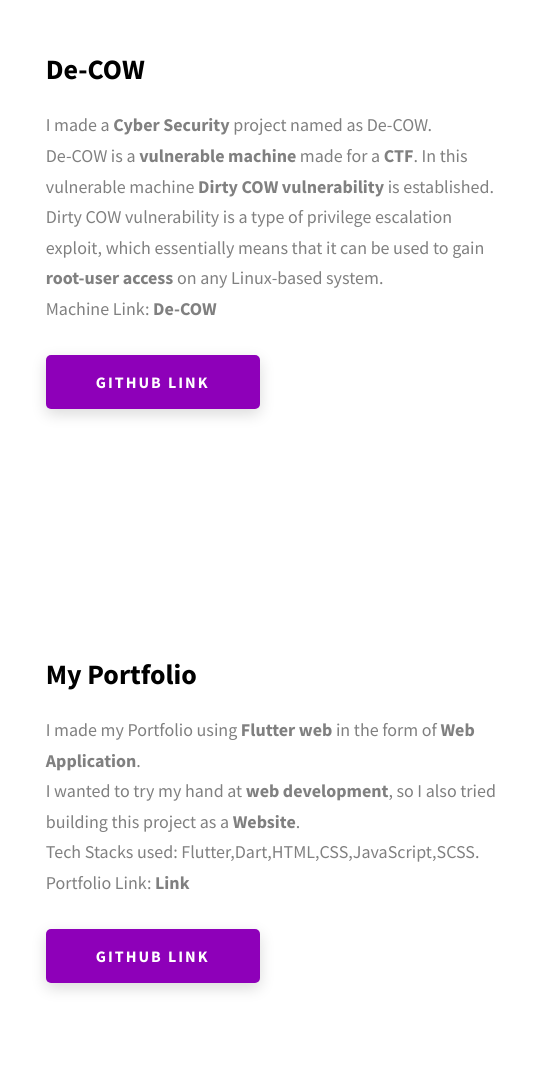
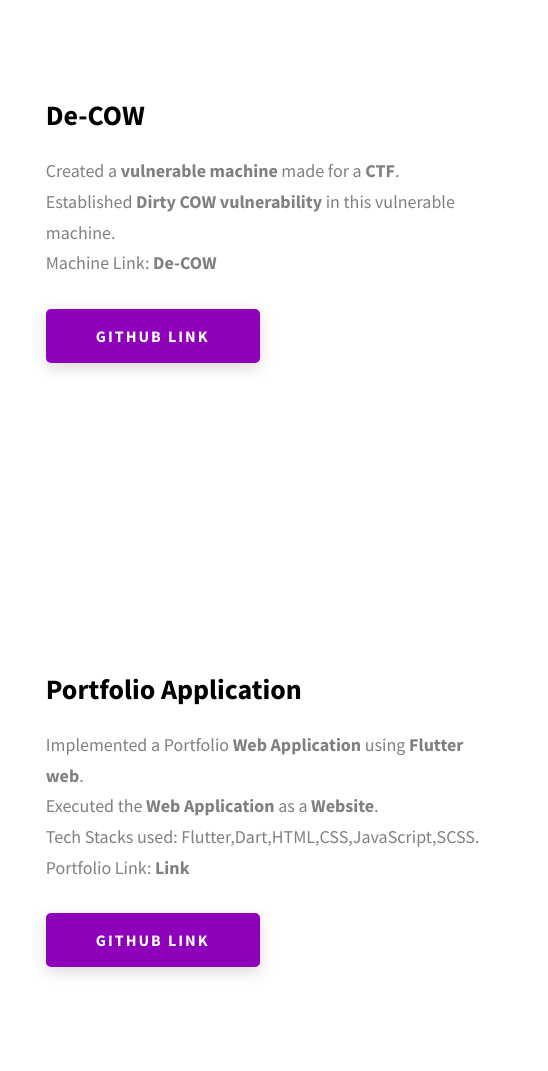
Before and after one commit to risacker/MyPortfolio, a website: page index.html in a window 1280 px wide. Shown: the part 2662-3733 px from the top of the page, 732-1280 px from the left. Drawn offline with Linux system fonts and the light colour scheme.

Commit message:
changed description of projects

```diff
--- a/index.html
+++ b/index.html
@@ -252,8 +252,8 @@
             <div class="projects__row-content">
               <h3 class="projects__row-content-title">Weather App</h3>
               <p class="projects__row-content-desc">
-                I made a Weather App using <strong>Flutter</strong>.<br>
-                The <strong>API</strong> is used in this app which allows to retrieve the exact weather conditions at any given time and location directly in the code.<br>
+                Implemented a Weather App using <strong>Flutter</strong>.<br>
+                Implemented an <strong>API</strong> that retrieves exact weather conditions at any given time.<br>
                 Tech Stacks used: Flutter,Dart,API.
               </p>
               <a
@@ -276,9 +276,8 @@
             <div class="projects__row-content">
               <h3 class="projects__row-content-title">De-COW</h3>
               <p class="projects__row-content-desc">
-                I made a <strong>Cyber Security</strong> project named as De-COW.<br>
-                De-COW is a <strong>vulnerable machine</strong> made for a <strong>CTF</strong>. In this vulnerable machine <strong>Dirty COW vulnerability</strong> is established.<br>
-                Dirty COW vulnerability is a type of privilege escalation exploit, which essentially means that it can be used to gain <strong>root-user access</strong> on any Linux-based system.<br>
+                Created a <strong>vulnerable machine</strong> made for a <strong>CTF</strong>.<br>
+                Established <strong>Dirty COW vulnerability</strong> in this vulnerable machine.<br>
                 Machine Link: <a rel="noreferrer" target="_blank" href="https://drive.google.com/file/d/1Wr4Q3rI9elqvRNQpk32TDMVlKtSxAxqN/view?usp=sharing"
             ><b>De-COW</b></a
           >
@@ -301,10 +300,10 @@
               />
             </div>
             <div class="projects__row-content">
-              <h3 class="projects__row-content-title">My Portfolio</h3>
+              <h3 class="projects__row-content-title">Portfolio Application</h3>
               <p class="projects__row-content-desc">
-                I made my Portfolio using <strong>Flutter web</strong> in the form of <strong>Web Application</strong>.<br>
-                I wanted to try my hand at <strong>web development</strong>, so I also tried building this project as a <strong>Website</strong>.<br>
+                Implemented a Portfolio <strong>Web Application</strong> using <strong>Flutter web</strong>.<br>
+                Executed the <strong>Web Application</strong> as a <strong>Website</strong>.<br>
                 Tech Stacks used: Flutter,Dart,HTML,CSS,JavaScript,SCSS.<br>
                 Portfolio Link: <a rel="noreferrer" target="_blank" href="https://risacker.github.io/Rishika.Swaraj.github.io/"><b>Link<b></a>
               </p>
```
